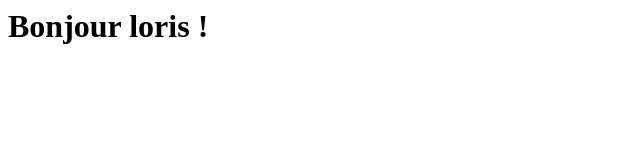
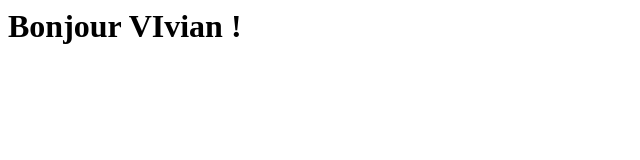
Before and after one commit to palavina95/marcgilgen, a plain HTML site: page index.html in a window 1280 px wide. Shown: the full height of the page, 0-640 px from the left. Drawn offline with Linux system fonts and the light colour scheme.

Commit message:
deuxieme commit

```diff
--- a/index.html
+++ b/index.html
@@ -1,3 +1,3 @@
 <html>
-<h1>Bonjour loris !</h1>
+<h1>Bonjour VIvian !</h1>
 </html>
```
